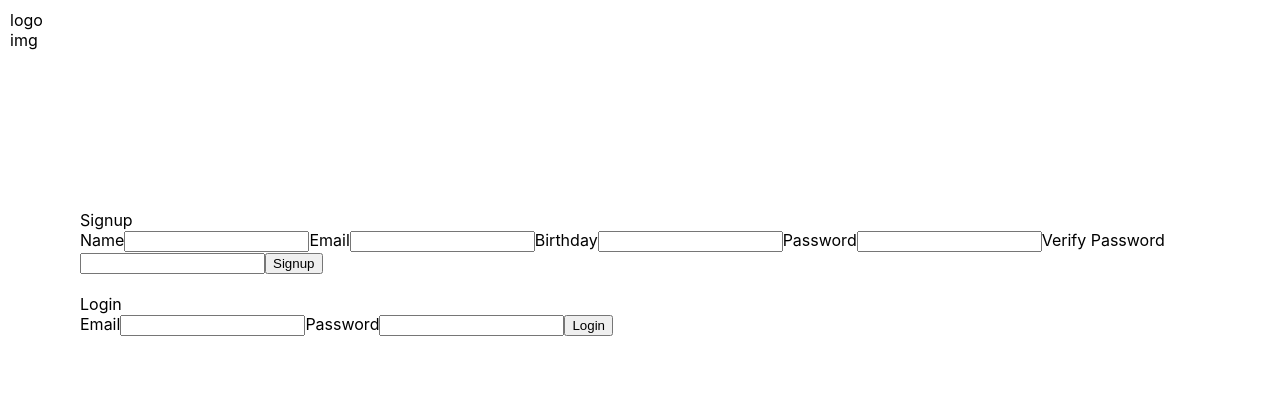
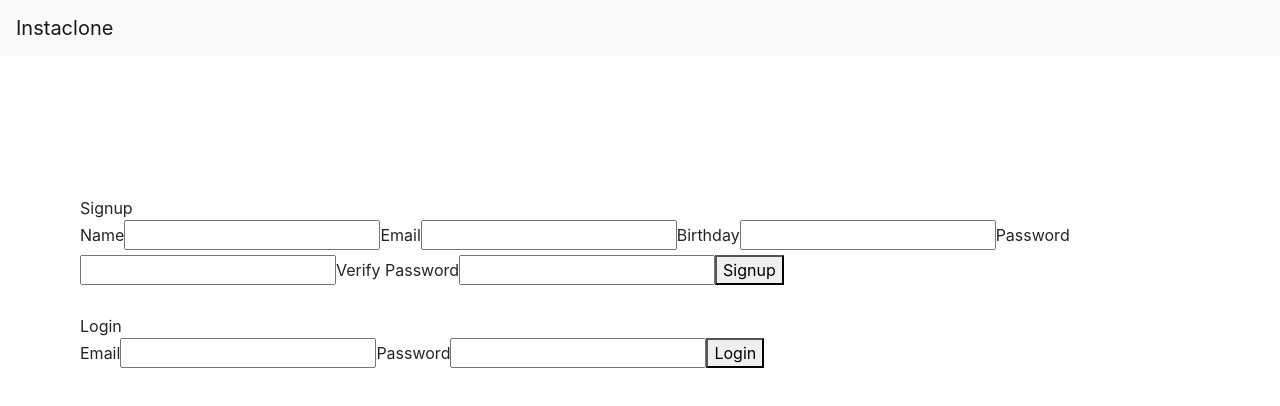
Before and after one commit to Bakugou808/mod4GroupProject, a React (Create React App) app in the folder frontend/: page / in a window 1280 px wide. Shown: the top 406 px of the page. Built offline with nearby package versions, Linux system fonts and the light colour scheme; no server answers.

Commit message:
added css and linked the photo to the profile

```diff
--- a/frontend/public/index.html
+++ b/frontend/public/index.html
@@ -9,6 +9,7 @@
       name="description"
       content="Web site created using create-react-app"
     />
+    <link rel="stylesheet" href="https://stackpath.bootstrapcdn.com/bootstrap/4.3.1/css/bootstrap.min.css" integrity="sha384-ggOyR0iXCbMQv3Xipma34MD+dH/1fQ784/j6cY/iJTQUOhcWr7x9JvoRxT2MZw1T" crossorigin="anonymous">
     <link rel="apple-touch-icon" href="%PUBLIC_URL%/logo192.png" />
     <!--
       manifest.json provides metadata used when your web app is installed on a
@@ -24,6 +25,9 @@
       work correctly both with client-side routing and a non-root public URL.
       Learn how to configure a non-root public URL by running `npm run build`.
     -->
+    <script src="https://code.jquery.com/jquery-3.3.1.slim.min.js" integrity="sha384-q8i/X+965DzO0rT7abK41JStQIAqVgRVzpbzo5smXKp4YfRvH+8abtTE1Pi6jizo" crossorigin="anonymous"></script>
+    <script src="https://cdnjs.cloudflare.com/ajax/libs/popper.js/1.14.7/umd/popper.min.js" integrity="sha384-UO2eT0CpHqdSJQ6hJty5KVphtPhzWj9WO1clHTMGa3JDZwrnQq4sF86dIHNDz0W1" crossorigin="anonymous"></script>
+    <script src="https://stackpath.bootstrapcdn.com/bootstrap/4.3.1/js/bootstrap.min.js" integrity="sha384-JjSmVgyd0p3pXB1rRibZUAYoIIy6OrQ6VrjIEaFf/nJGzIxFDsf4x0xIM+B07jRM" crossorigin="anonymous"></script>
     <title>React App</title>
   </head>
   <body>
--- a/frontend/src/App.js
+++ b/frontend/src/App.js
@@ -18,8 +18,9 @@ class App extends React.Component {
     super();
     this.state = {
       auth: {
-        user: {}
-      }
+        user: {},
+      },
+      profile: {}
     };
   }
 
@@ -51,16 +52,20 @@ class App extends React.Component {
     this.setState({ auth: { user: {} } });
   };
 
+  setProfile = (passedProfile) => {
+    this.setState({profile: passedProfile})
+  }
+
   render() {
     const {user} = this.state.auth
     const {profiles} = user
     return (
       <div>
-          <Navbar user={this.state.auth.user} onLogout={this.logout} />
+          <Navbar profile={this.state.profile} user={this.state.auth.user} onLogout={this.logout} />
             <Route exact path="/" render={props => <Landingpage {...props} onSignup={this.login} onLogin={this.login}/> } />
             <Route exact path='/home' render={props => <Homepage {...props} user={user} onLogout={this.logout} />}/>
             <Route exact path='/gallery' render={props => <Gallery {...props} user={user} /> } />
-            <Route path={`/profiles/:id`}  render={props => <Profile {...props}/>} />
+            <Route path={`/profiles/:id`}  render={props => <Profile {...props} setProfile={this.setProfile}/>} />
 
       </div>
     );
--- a/frontend/src/components/Gallery/Gallery.js
+++ b/frontend/src/components/Gallery/Gallery.js
@@ -28,12 +28,7 @@ export default class Gallery extends Component {
         console.log(this.state.posts)
         return (
             <div>
-// Janu
-//                 {this.renderPosts()}
-
-                {/* <Post key={i} {...post} />*/}
-                {this.state.posts.map(post =>  <img style={{width: 300, height: 300}} src={post.img_url} /> )}
-
+             {this.renderPosts()}
             </div>
         )
     }
--- a/frontend/src/components/Navbar/Navbar.js
+++ b/frontend/src/components/Navbar/Navbar.js
@@ -1,6 +1,5 @@
 import React, { Component, Fragment } from 'react'
 import { Route, Navlink, Link, withRouter } from "react-router-dom";
-import './Navbar.scss'
 
 class Navbar extends Component {
 
@@ -16,13 +15,12 @@ class Navbar extends Component {
 
     render() {
         return (
-            <nav className="nav">
-               <Link className="logo-container" to="/">
-                   {/* put logo here  */}
-                   logo img
+            <nav className="navbar navbar-expand-lg navbar-light bg-light">
+               <Link className="navbar-brand" to="/">
+                  Instaclone
                </Link>
-                { this.props.user.name? <div onClick={this.handleClick} className="gallery">
-                   <img style={{width: 50, height: 50, borderRadius: '50%'}} src={this.props.user.profiles[0]['img_file']} />
+                { this.props.user.name? <div onClick={this.handleClick} className="gallery mx-auto">
+                   <img style={{width: 50, height: 50, borderRadius: '50%'}} src={this.props.profile.img_file} />
                 </div> : null
                 }
                 <div className="options">
--- a/frontend/src/components/Navbar/Navbar.scss
+++ /dev/null
@@ -1,34 +0,0 @@
-.nav {
-  height: 70px;
-  width: 100%;
-  display: flex;
-  justify-content: space-between;
-  margin-bottom: 25px;
-
-  .logo-container {
-    height: 100%;
-    width: 70px;
-    padding: 10px;
-  }
-
-  .gallery {
-     height: 100%;
-     width: 70px;
-     padding: 10px;
-     margin-left: 41vw;
-  }
-
-  .options {
-    width: 50%;
-    height: 100%;
-    display: flex;
-    align-items: center;
-    justify-content: flex-end;
-
-    .option {
-      color: black;
-      padding: 10px 15px;
-      cursor: pointer;
-    }
-  }
-}
--- a/frontend/src/components/Posts/Comments.js
+++ b/frontend/src/components/Posts/Comments.js
@@ -3,7 +3,7 @@ import React, { Component } from 'react'
 export default class Comments extends Component {
     render() {
         return (
-            <div>
+            <div className="card-body">
                 {/* Hello I'm a post: we need a button for likes, we need a caption displayed,
                  and we need form to add comments, --> need to display likes and comments */}
                  display comments, add comments, like comments
--- a/frontend/src/components/Posts/Image.js
+++ b/frontend/src/components/Posts/Image.js
@@ -31,16 +31,16 @@ export default class Image extends Component {
     render() {
         const {img_url, caption, created_at, likes, post_id, liker_id} = this.props
         return (
-            <div className={"image"}>
-                <img src={img_url} />
+            <div className="image">
+                <img class="card-img-top"  style={{width: 300, height: 300}} src={img_url} />
                 <br/>
                 {/* {img_url && <Likes likes={likes} post_id={post_id} liker_id={liker_id} type={"Post"}/>} */}
 
-
+                <div className="card-body">
                 {caption}
                 <br/>
                 {this.renderDate()}
-
+                </div>
 
             </div>
         )
--- a/frontend/src/components/Posts/Likes.js
+++ b/frontend/src/components/Posts/Likes.js
@@ -16,8 +16,8 @@ export default function Likes (props){
 
         let count = likes.length
         let recentLikers = ["jimmy", "kaya", "docnani"]
-        let ui = <div>
-            <button type="button" onClick={addLike}>{count} Likes!</button>
+        let ui = <div className="card-body">
+            <button class="btn btn-primary" type="button" onClick={addLike}>{count} Likes!</button>
                      { }
                     {recentLikers.join(', ')}
                 </div>
--- a/frontend/src/components/Posts/PostContainer.js
+++ b/frontend/src/components/Posts/PostContainer.js
@@ -12,15 +12,13 @@ export default class PostContainer extends Component {
         const {refreshMount} = this.props
 
         return (
-            <div>
-                <Image img_url={img_url} caption={caption} created_at={created_at} likes={likes} liker_id={profile_id} post_id={id}/>
-                <Likes likes={likes} post_id={id} liker_id={profile_id} type={"Post"} refreshMount={refreshMount}/>
-
-
-
-                <Comments comments={comments}/>
-
-            </div>
+                <div className="row col-sm-6">
+                    <div class="card" style={{width: '301px'}}>
+                        <Image img_url={img_url} caption={caption} created_at={created_at} likes={likes} liker_id={profile_id} post_id={id}/>
+                        <Likes class="card-body" likes={likes} post_id={id} liker_id={profile_id} type={"Post"} refreshMount={refreshMount}/>
+                        <Comments class="card-body" comments={comments}/>
+                    </div>
+                </div>
         )
     }
 }
--- a/frontend/src/components/Profile/Activity.js
+++ b/frontend/src/components/Profile/Activity.js
@@ -11,7 +11,6 @@ export default class Activity extends Component {
     }
 
     componentDidMount(){
-
         let id = this.props.match.url.split('/')[2]
         api.followers.getFollowRequests(id).then(followers => this.setState({
             Requests: followers
--- a/frontend/src/components/Profile/Profile.js
+++ b/frontend/src/components/Profile/Profile.js
@@ -17,8 +17,12 @@ import Stats from './Stats'
     }
 
     componentDidMount(){
-        api.profile.getCurrentProfile(this.props.match.params.id).then(profile => this.setState({profile: profile}))
+        api.profile.getCurrentProfile(this.props.match.params.id).then(profile => {
+            this.setState({profile: profile})
+            this.props.setProfile(profile)
+        })
     }
+
 
 
 
@@ -42,7 +46,7 @@ import Stats from './Stats'
                 <Route exact path={`${match.url}/activity`} render={props => <Activity {...props} profile={profile} /> } />
                 <Route exact path={`${match.url}/stats`} render={props => <Stats {...props} profile={profile} /> } />
 
-
+                <button className="btn btn-primary">Add Friend</button>
             </Fragment>
 
 
```
